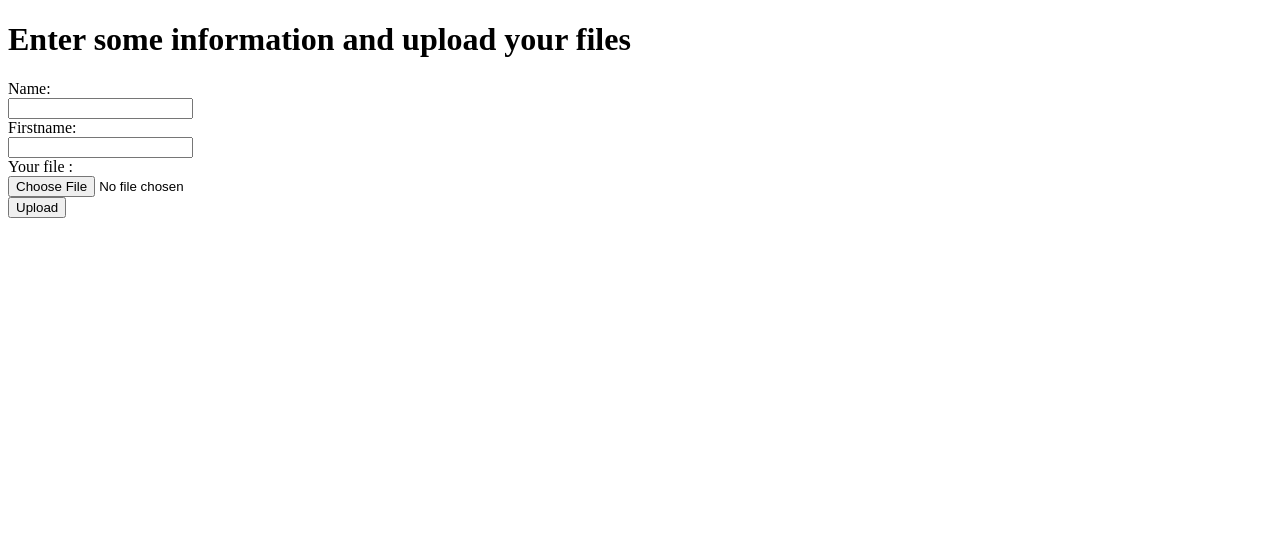
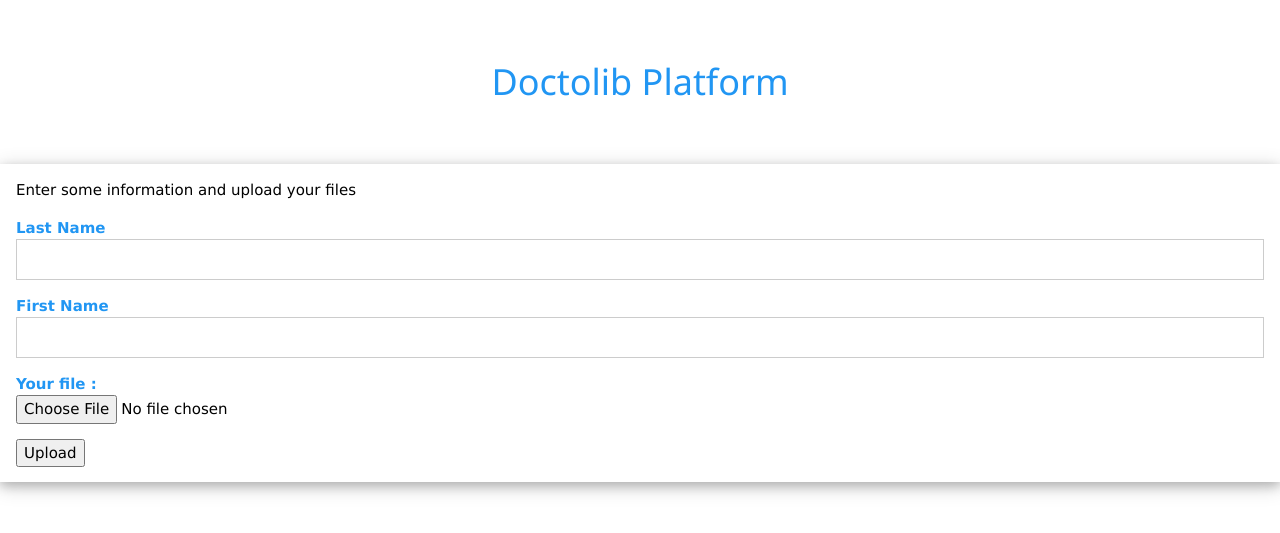
Before and after one commit to TimoBbz/Projet-Doctolib, a Flask app: page / in a window 1280 px wide. Shown: the top 533 px of the page. Run offline with Flask 2, Linux system fonts and the light colour scheme.

Commit message:
html update

```diff
--- /dev/null
+++ b/server/static/style_index.css
@@ -0,0 +1,4 @@
+h1
+{
+  text-align: center;
+}
--- /dev/null
+++ b/server/static/style_test.css
@@ -0,0 +1,4 @@
+h1
+{
+  text-align: center;
+}
--- a/server/templates/index.html
+++ b/server/templates/index.html
@@ -1,24 +1,33 @@
 <!DOCTYPE html>
 <html>
   <head>
+    <link href="{{ url_for('static', filename='style_index.css') }}" rel="stylesheet" type="text/css" />
     <title>Upload Doctolib</title>
+    <link rel="stylesheet" href="https://www.w3schools.com/w3css/4/w3.css">
   </head>
   <body>
-    <h1>Enter some information and upload your files</h1>
-    <form action="" method=post enctype=multipart/form-data>
-    <div>
-      Name: <br />
-      <input type="text" name="name" />
-    </div>
+    <br><br/>
+    <h1 class="w3-text-blue">Doctolib Platform</h1>
+    <br><br/>
+    <form class="w3-container w3-card-4"  method=post enctype=multipart/form-data>
+<p>Enter some information and upload your files</p>
+<p>
+      <label class="w3-text-blue"><b>Last Name</b></label>
+      <input class="w3-input w3-border" id="name" type="text" name="name" />
+<p/>
+<p>
+      <label class="w3-text-blue"><b>First Name</b></label>
+      <input class="w3-input w3-border" id="firstname" type="text" name="firstname" />
+<p/>
+<p>
+      <label class="w3-text-blue"><b>Your file :</b></label> <br />
+      <input type="file" name="file" />
+<p/>
+<p>
+      <input type="submit" value="Upload" />
+<p/>
 
-    <div>
-      Firstname: <br />
-      <input type="text" name="firstname" />
-    </div>
-    <div>
-      Your file : <br />
-      <input type="file" name="file" />
-    </div>
-    <div><input type="submit" value="Upload" /></div>
+</form>
+
   </body>
 </html>
```
Also changed, not shown: server/templates/test.html (+15 -6 lines).
